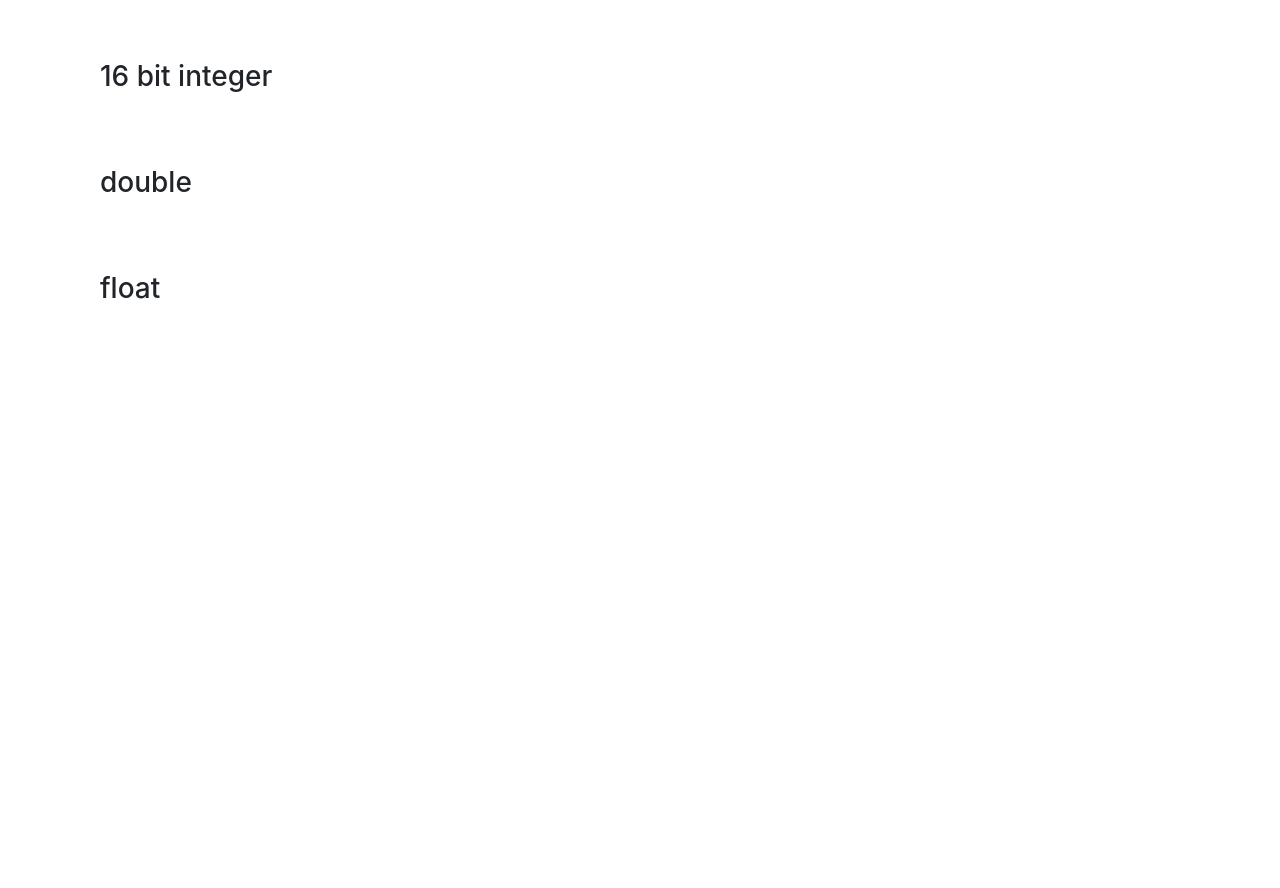
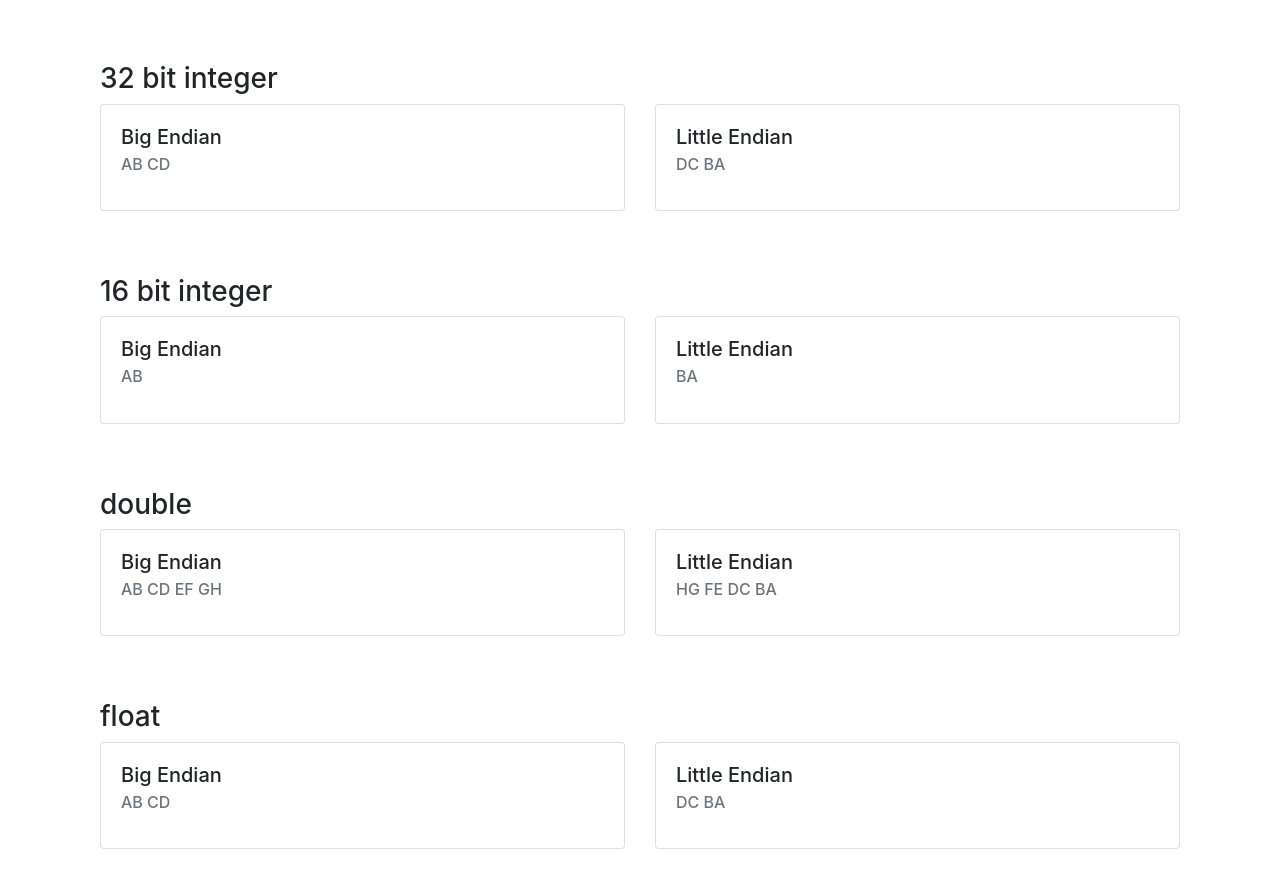
Before and after one commit to 0x1306e6d/chendian, a React (Create React App) app: page / in a window 1280 px wide. Shown: the part 408-1296 px from the top of the page. Before the commit the page ends 800 px from the top, so only its background shows below. Built offline with nearby package versions, Linux system fonts and the light colour scheme.

Commit message:
Add big endian and little endian converter wireframe

```diff
--- /dev/null
+++ b/src/component/converter/BigEndianConverter.js
@@ -0,0 +1,43 @@
+import React from 'react';
+import classNames from 'classnames';
+import PropTypes from 'prop-types';
+
+class BigEndianConverter extends React.Component {
+  renderOrder() {
+    switch (this.props.word) {
+      case 2:
+        return 'AB';
+      case 4:
+        return 'AB CD';
+      case 8:
+        return 'AB CD EF GH';
+      default:
+        return null;
+    }
+  }
+
+  render() {
+    return (
+      <div className={classNames('card')}>
+        <div className={classNames('card-body')}>
+          <h5 className={classNames('card-title')}>
+            Big Endian
+          </h5>
+          <h6 className={classNames('card-subtitle', 'text-muted', 'mb-3')}>
+            {this.renderOrder()}
+          </h6>
+          <p className={classNames('card-text')}>
+            {this.props.value}
+          </p>
+        </div>
+      </div>
+    );
+  }
+}
+
+BigEndianConverter.propTypes = {
+  word: PropTypes.number.isRequired,
+  value: PropTypes.string.isRequired
+}
+
+export default BigEndianConverter;
--- /dev/null
+++ b/src/component/converter/LittleEndianConverter.js
@@ -0,0 +1,43 @@
+import React from 'react';
+import classNames from 'classnames';
+import PropTypes from 'prop-types';
+
+class LittleEndianConverter extends React.Component {
+  renderOrder() {
+    switch (this.props.word) {
+      case 2:
+        return 'BA';
+      case 4:
+        return 'DC BA';
+      case 8:
+        return 'HG FE DC BA';
+      default:
+        return null;
+    }
+  }
+
+  render() {
+    return (
+      <div className={classNames('card')}>
+        <div className={classNames('card-body')}>
+          <h5 className={classNames('card-title')}>
+            Little Endian
+          </h5>
+          <h6 className={classNames('card-subtitle', 'text-muted', 'mb-3')}>
+            {this.renderOrder()}
+          </h6>
+          <p className={classNames('card-text')}>
+            {this.props.value}
+          </p>
+        </div>
+      </div>
+    );
+  }
+}
+
+LittleEndianConverter.propTypes = {
+  word: PropTypes.number.isRequired,
+  value: PropTypes.string.isRequired
+}
+
+export default LittleEndianConverter;
--- a/src/component/sections/DWORDSection.js
+++ b/src/component/sections/DWORDSection.js
@@ -1,6 +1,9 @@
 import React from 'react';
+import classNames from 'classnames';
 import PropTypes from 'prop-types';
 
+import BigEndianConverter from '../converter/BigEndianConverter';
+import LittleEndianConverter from '../converter/LittleEndianConverter';
 import Section from '../section/Section';
 
 class DWORDSection extends React.Component {
@@ -9,7 +12,14 @@ class DWORDSection extends React.Component {
 
     return (
       <Section title="32 bit integer">
-        {value}
+        <div className={classNames('row')}>
+          <div className={classNames('col-12', 'col-sm-6', 'mb-3', 'mb-sm-0')}>
+            <BigEndianConverter word={4} value={value} />
+          </div>
+          <div className={classNames('col-12', 'col-sm-6')}>
+            <LittleEndianConverter word={4} value={value} />
+          </div>
+        </div>
       </Section>
     );
   }
--- a/src/component/sections/DoubleSection.js
+++ b/src/component/sections/DoubleSection.js
@@ -1,6 +1,9 @@
 import React from 'react';
+import classNames from 'classnames';
 import PropTypes from 'prop-types';
 
+import BigEndianConverter from '../converter/BigEndianConverter';
+import LittleEndianConverter from '../converter/LittleEndianConverter';
 import Section from '../section/Section';
 
 class DoubleSection extends React.Component {
@@ -9,7 +12,14 @@ class DoubleSection extends React.Component {
 
     return (
       <Section title="double">
-        {value}
+        <div className={classNames('row')}>
+          <div className={classNames('col-12', 'col-sm-6', 'mb-3', 'mb-sm-0')}>
+            <BigEndianConverter word={8} value={value} />
+          </div>
+          <div className={classNames('col-12', 'col-sm-6')}>
+            <LittleEndianConverter word={8} value={value} />
+          </div>
+        </div>
       </Section>
     );
   }
--- a/src/component/sections/FloatSection.js
+++ b/src/component/sections/FloatSection.js
@@ -1,6 +1,9 @@
 import React from 'react';
+import classNames from 'classnames';
 import PropTypes from 'prop-types';
 
+import BigEndianConverter from '../converter/BigEndianConverter';
+import LittleEndianConverter from '../converter/LittleEndianConverter';
 import Section from '../section/Section';
 
 class FloatSection extends React.Component {
@@ -9,7 +12,14 @@ class FloatSection extends React.Component {
 
     return (
       <Section title="float">
-        {value}
+        <div className={classNames('row')}>
+          <div className={classNames('col-12', 'col-sm-6', 'mb-3', 'mb-sm-0')}>
+            <BigEndianConverter word={4} value={value} />
+          </div>
+          <div className={classNames('col-12', 'col-sm-6')}>
+            <LittleEndianConverter word={4} value={value} />
+          </div>
+        </div>
       </Section>
     );
   }
--- a/src/component/sections/QWORDSection.js
+++ b/src/component/sections/QWORDSection.js
@@ -1,6 +1,9 @@
 import React from 'react';
+import classNames from 'classnames';
 import PropTypes from 'prop-types';
 
+import BigEndianConverter from '../converter/BigEndianConverter';
+import LittleEndianConverter from '../converter/LittleEndianConverter';
 import Section from '../section/Section';
 
 class QWORDSection extends React.Component {
@@ -9,7 +12,14 @@ class QWORDSection extends React.Component {
 
     return (
       <Section title="64 bit integer">
-        {value}
+        <div className={classNames('row')}>
+          <div className={classNames('col-12', 'col-sm-6', 'mb-3', 'mb-sm-0')}>
+            <BigEndianConverter word={8} value={value} />
+          </div>
+          <div className={classNames('col-12', 'col-sm-6')}>
+            <LittleEndianConverter word={8} value={value} />
+          </div>
+        </div>
       </Section>
     );
   }
--- a/src/component/sections/WORDSection.js
+++ b/src/component/sections/WORDSection.js
@@ -1,6 +1,9 @@
 import React from 'react';
+import classNames from 'classnames';
 import PropTypes from 'prop-types';
 
+import BigEndianConverter from '../converter/BigEndianConverter';
+import LittleEndianConverter from '../converter/LittleEndianConverter';
 import Section from '../section/Section';
 
 class WORDSection extends React.Component {
@@ -9,7 +12,14 @@ class WORDSection extends React.Component {
 
     return (
       <Section title="16 bit integer">
-        {value}
+        <div className={classNames('row')}>
+          <div className={classNames('col-12', 'col-sm-6', 'mb-3', 'mb-sm-0')}>
+            <BigEndianConverter word={2} value={value} />
+          </div>
+          <div className={classNames('col-12', 'col-sm-6')}>
+            <LittleEndianConverter word={2} value={value} />
+          </div>
+        </div>
       </Section>
     );
   }
```
